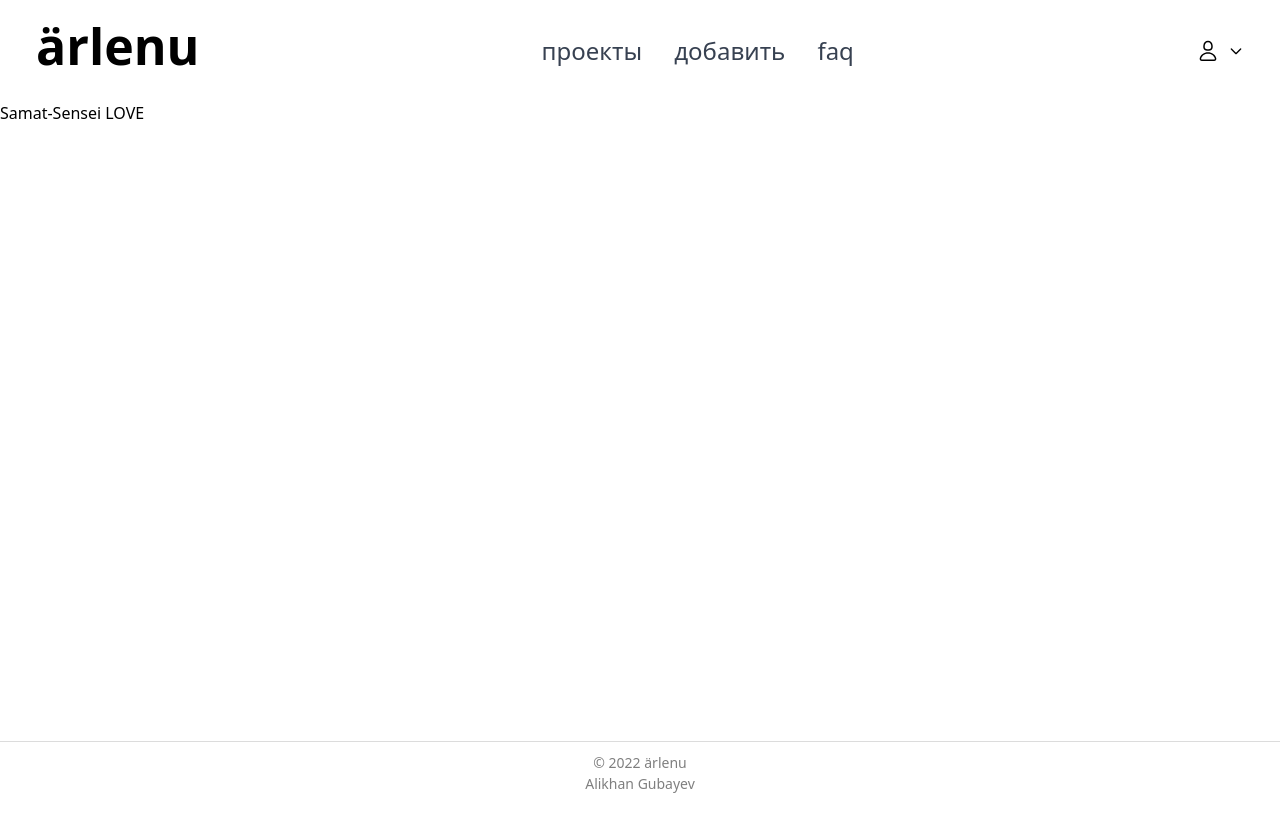
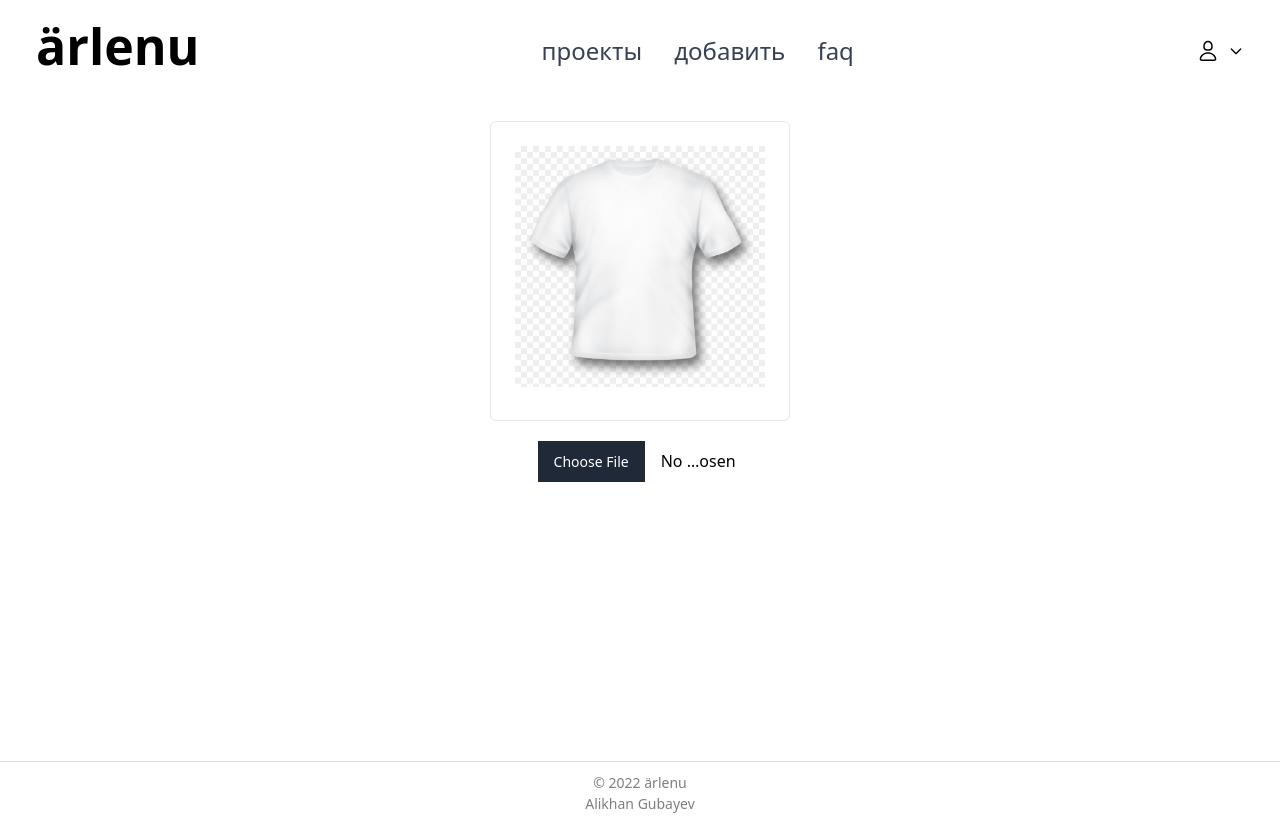
Before and after one commit to akidra4L/arlenu-frontend, a React (Create React App) app: page /add in a window 1280 px wide. Built offline with nearby package versions, Linux system fonts and the light colour scheme.

Commit message:
arlenu-frontend

```diff
--- a/src/App.scss
+++ b/src/App.scss
@@ -2,6 +2,7 @@
 @import "./components/navbar/navbar.scss";
 @import "./components/content/main/main.scss";
 @import "./components/content/main-faq/faq.scss";
+@import "./components/content/main-add/add.scss";
 
 .lighter {
     opacity: 0.5;
--- a/src/components/content/main-add/add.scss
+++ b/src/components/content/main-add/add.scss
@@ -0,0 +1,23 @@
+.file {
+    &-wrapper {
+        display: flex;
+        flex-direction: column;
+        align-items: center;
+        margin: 20px;
+
+        &-block {
+            width: 300px;
+            height: 300px;
+            padding: 1.5rem;
+            border-width: 1px;
+            border-radius: 0.375rem;
+        }
+
+        &-add {
+            padding: 20px;
+        }
+        input {
+            width: 16vw;
+        }
+    }
+}
--- a/src/components/content/main-add/index.jsx
+++ b/src/components/content/main-add/index.jsx
@@ -1,13 +1,18 @@
 import React from "react";
 
+import tshirt from "../../../assets/shirt.jpg";
+
 export const Add = () => {
-    return (
-        <div className="main-block">
-            <div className="my-block">
-                <h1>
-                    Samat-Sensei LOVE
-                </h1>
-            </div>
+  return (
+    <div className="file">
+      <div className="file-wrapper">
+        <div className="file-wrapper-block">
+          <img src={tshirt} alt="tshirt" />
         </div>
-    )
-}
+        <div className="file-wrapper-add">
+          <input type="file" id="add-file" />
+        </div>
+      </div>
+    </div>
+  );
+};
--- a/src/components/content/main/index.jsx
+++ b/src/components/content/main/index.jsx
@@ -7,21 +7,27 @@ export const Main = () => {
       <div className="main-wrapper">
         <div className="main-wrapper-content">
           <img src={tshirt} alt="tshirt" />
+          <p>@nickname</p>
         </div>
         <div className="main-wrapper-content">
           <img src={tshirt} alt="tshirt" />
+          <p>@nickname</p>
         </div>
         <div className="main-wrapper-content">
           <img src={tshirt} alt="tshirt" />
+          <p>@nickname</p>
         </div>
         <div className="main-wrapper-content">
           <img src={tshirt} alt="tshirt" />
+          <p>@nickname</p>
         </div>
         <div className="main-wrapper-content">
           <img src={tshirt} alt="tshirt" />
+          <p>@nickname</p>
         </div>
         <div className="main-wrapper-content">
           <img src={tshirt} alt="tshirt" />
+          <p>@nickname</p>
         </div>
       </div>
     </div>
--- a/src/components/content/main/main.scss
+++ b/src/components/content/main/main.scss
@@ -2,12 +2,15 @@
     width: 100%;
     height: 100%;
     padding: 24px;
+    display: flex;
+    justify-content: center;
+    align-items: center;
 
     &-wrapper {
-        width: 100%;
-        max-width: 100%;
+        width: 700px;
+        max-width: 800px;
         display: grid;
-        grid-template-columns: repeat(4, minmax(0,1fr));
+        grid-template-columns: repeat(3, minmax(0,1fr));
         gap: 1.25rem;
 
         &-content {
--- a/src/components/navbar/NavbarCollapse.jsx
+++ b/src/components/navbar/NavbarCollapse.jsx
@@ -4,21 +4,21 @@ import { NavLink, Link } from "react-router-dom";
 export const NavbarCollapse = () => {
   return (
     <Navbar.Collapse>
+      <Link to="/">
         <Navbar.Link href="#">
-        <span className="collapse-text">
-          <Link to="/">проекты</Link>
-        </span>
+          <span className="collapse-text">проекты</span>
         </Navbar.Link>
+      </Link>
+      <Link to="/add">
         <Navbar.Link href="#">
-        <span className="collapse-text">
-          <Link to="/add">добавить</Link>
-        </span>
+          <span className="collapse-text">добавить</span>
         </Navbar.Link>
+      </Link>
+      <Link to="/faq">
         <Navbar.Link href="#">
-        <span className="collapse-text">
-          <Link to="/faq">faq</Link>
-        </span>
+          <span className="collapse-text">faq</span>
         </Navbar.Link>
+      </Link>
     </Navbar.Collapse>
   );
 };
```
Also changed, not shown: src/icons/like.js (added, +12 -0 lines). Lines whose indentation alone changed are shown as unchanged.
